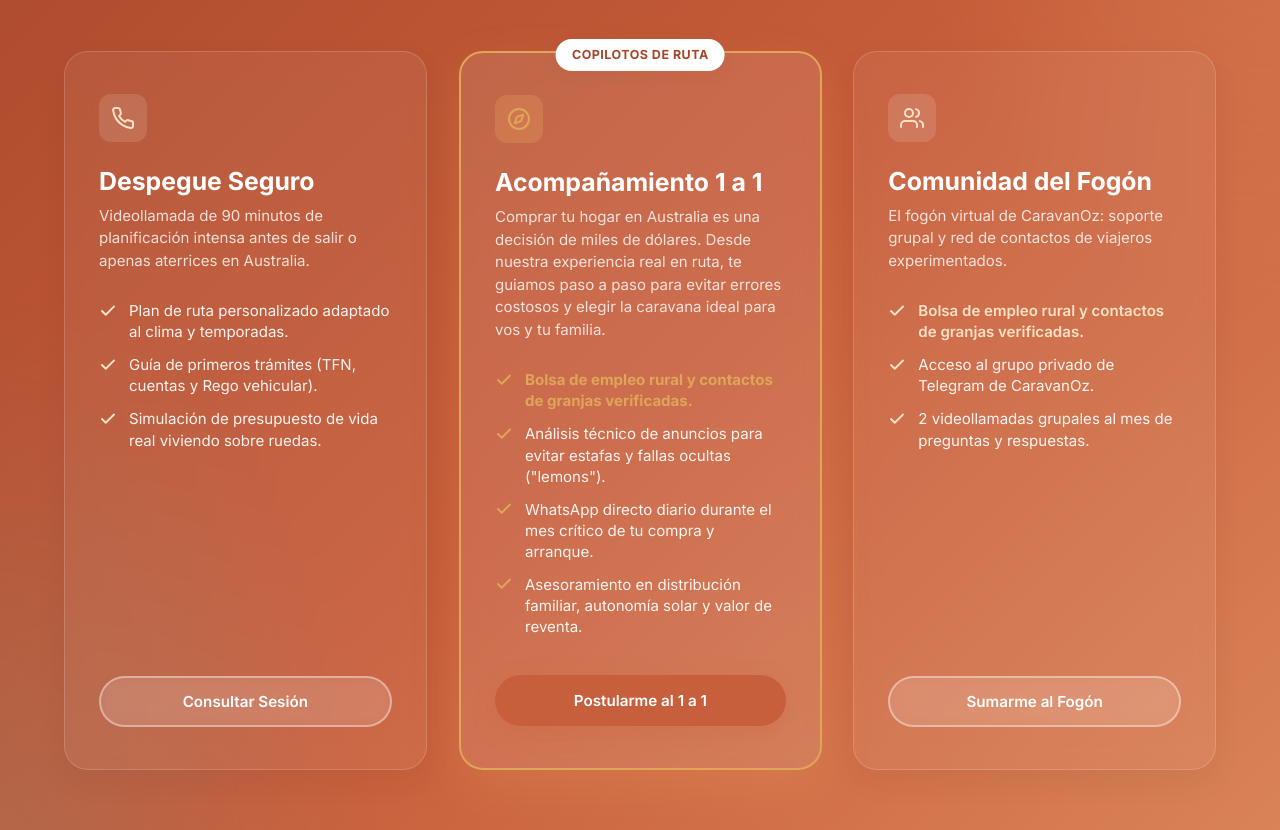
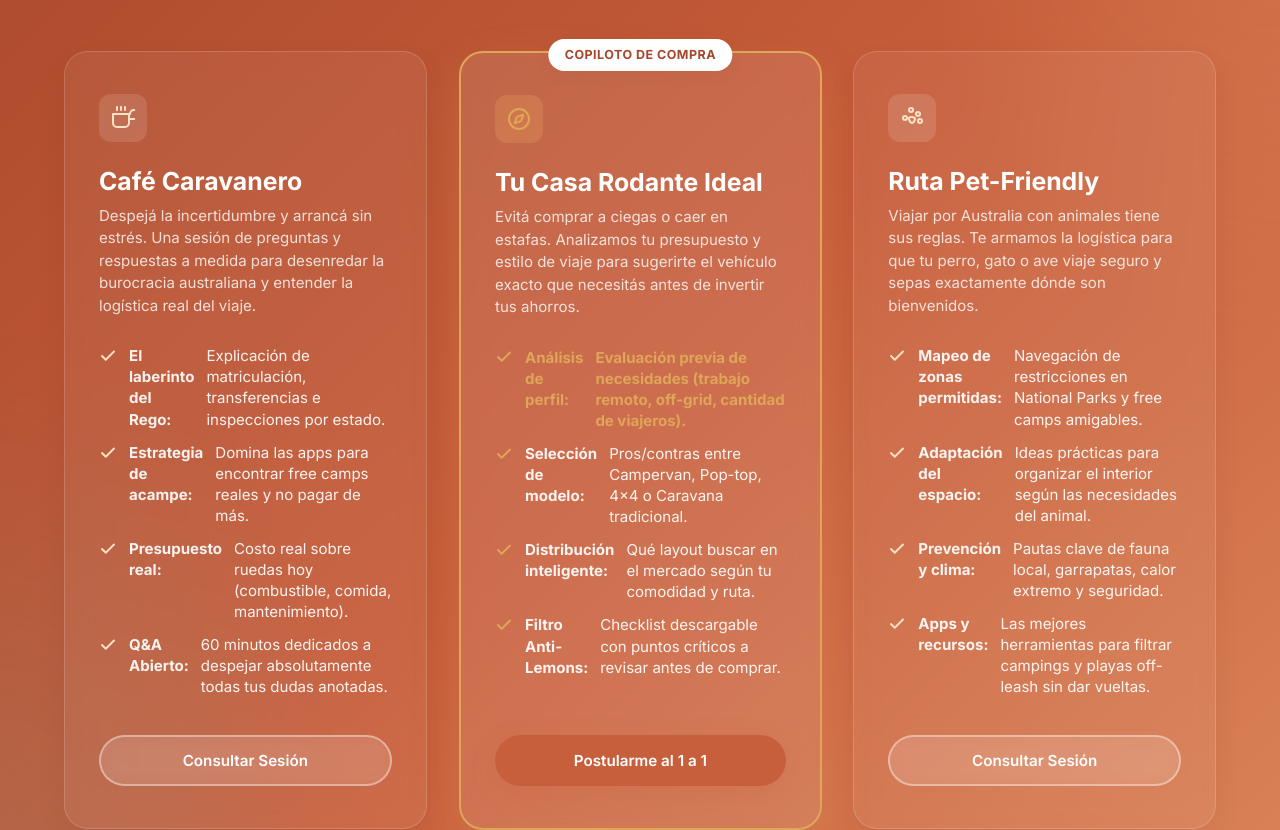
Before and after one commit to paodesign/caravanOz, a plain HTML site: page index.html in a window 1280 px wide. Shown: the part 4234-5064 px from the top of the page. Drawn offline with nearby package versions, Linux system fonts and the light colour scheme; a web font is replaced by a local one.

Commit message:
feat: restructure services section into Café Caravanero, Tu Casa Rodante Ideal, and Ruta Pet-Friendly with dynamic placeholders

```diff
--- a/index.html
+++ b/index.html
@@ -385,78 +385,86 @@
       <!-- PLAN 1 -->
       <article class="m-plan-card reveal">
         <div class="p-icon">
-          <svg viewBox="0 0 24 24" fill="none" stroke="currentColor" stroke-width="2" stroke-linecap="round" stroke-linejoin="round"><path d="M22 16.92v3a2 2 0 0 1-2.18 2 19.79 19.79 0 0 1-8.63-3.07 19.5 19.5 0 0 1-6-6 19.79 19.79 0 0 1-3.07-8.67A2 2 0 0 1 4.11 2h3a2 2 0 0 1 2 1.72 12.84 12.84 0 0 0 .7 2.81 2 2 0 0 1-.45 2.11L8.09 9.91a16 16 0 0 0 6 6l1.27-1.27a2 2 0 0 1 2.11-.45 12.84 12.84 0 0 0 2.81.7A2 2 0 0 1 22 16.92z"/></svg>
+          <svg viewBox="0 0 24 24" fill="none" stroke="currentColor" stroke-width="2" stroke-linecap="round" stroke-linejoin="round"><path d="M18 8h1a4 4 0 0 1 8 0v1a4 4 0 0 1-4 4h-5M2 8h16v9a4 4 0 0 1-4 4H6a4 4 0 0 1-4-4V8z"/><path d="M6 1v3M10 1v3M14 1v3"/></svg>
         </div>
-        <h3>Despegue Seguro</h3>
-        <p class="p-desc">Videollamada de 90 minutos de planificación intensa antes de salir o apenas aterrices en Australia.</p>
+        <h3>Café Caravanero</h3>
+        <p class="p-desc">Despejá la incertidumbre y arrancá sin estrés. Una sesión de preguntas y respuestas a medida para desenredar la burocracia australiana y entender la logística real del viaje.</p>
         <ul class="p-features">
           <li>
             <svg viewBox="0 0 24 24" fill="none" stroke="currentColor" stroke-width="2.5" stroke-linecap="round" stroke-linejoin="round"><polyline points="20 6 9 17 4 12"/></svg>
-            Plan de ruta personalizado adaptado al clima y temporadas.
+            <strong>El laberinto del Rego:</strong> Explicación de matriculación, transferencias e inspecciones por estado.
           </li>
           <li>
             <svg viewBox="0 0 24 24" fill="none" stroke="currentColor" stroke-width="2.5" stroke-linecap="round" stroke-linejoin="round"><polyline points="20 6 9 17 4 12"/></svg>
-            Guía de primeros trámites (TFN, cuentas y Rego vehicular).
+            <strong>Estrategia de acampe:</strong> Domina las apps para encontrar free camps reales y no pagar de más.
           </li>
           <li>
             <svg viewBox="0 0 24 24" fill="none" stroke="currentColor" stroke-width="2.5" stroke-linecap="round" stroke-linejoin="round"><polyline points="20 6 9 17 4 12"/></svg>
-            Simulación de presupuesto de vida real viviendo sobre ruedas.
+            <strong>Presupuesto real:</strong> Costo real sobre ruedas hoy (combustible, comida, mantenimiento).
+          </li>
+          <li>
+            <svg viewBox="0 0 24 24" fill="none" stroke="currentColor" stroke-width="2.5" stroke-linecap="round" stroke-linejoin="round"><polyline points="20 6 9 17 4 12"/></svg>
+            <strong>Q&A Abierto:</strong> 60 minutos dedicados a despejar absolutamente todas tus dudas anotadas.
           </li>
         </ul>
-        <button class="btn btn-ghost-light service-btn" data-service="despegue">Consultar Sesión</button>
+        <button class="btn btn-ghost-light service-btn" data-service="cafe">Consultar Sesión</button>
       </article>
 
       <!-- PLAN 2 (FEATURED) -->
       <article class="m-plan-card featured reveal">
-        <span class="pill">Copilotos de Ruta</span>
+        <span class="pill">Copiloto de Compra</span>
         <div class="p-icon">
           <svg viewBox="0 0 24 24" fill="none" stroke="currentColor" stroke-width="2" stroke-linecap="round" stroke-linejoin="round"><circle cx="12" cy="12" r="10"/><polygon points="16.24 7.76 14.12 14.12 7.76 16.24 9.88 9.88 16.24 7.76"/></svg>
         </div>
-        <h3>Acompañamiento 1 a 1</h3>
-        <p class="p-desc">Comprar tu hogar en Australia es una decisión de miles de dólares. Desde nuestra experiencia real en ruta, te guiamos paso a paso para evitar errores costosos y elegir la caravana ideal para vos y tu familia.</p>
+        <h3>Tu Casa Rodante Ideal</h3>
+        <p class="p-desc">Evitá comprar a ciegas o caer en estafas. Analizamos tu presupuesto y estilo de viaje para sugerirte el vehículo exacto que necesitás antes de invertir tus ahorros.</p>
         <ul class="p-features">
           <li style="font-weight: 700; color: var(--sun);">
             <svg viewBox="0 0 24 24" fill="none" stroke="currentColor" stroke-width="2.5" stroke-linecap="round" stroke-linejoin="round"><polyline points="20 6 9 17 4 12"/></svg>
-            Bolsa de empleo rural y contactos de granjas verificadas.
+            <strong>Análisis de perfil:</strong> Evaluación previa de necesidades (trabajo remoto, off-grid, cantidad de viajeros).
           </li>
           <li>
             <svg viewBox="0 0 24 24" fill="none" stroke="currentColor" stroke-width="2.5" stroke-linecap="round" stroke-linejoin="round"><polyline points="20 6 9 17 4 12"/></svg>
-            Análisis técnico de anuncios para evitar estafas y fallas ocultas ("lemons").
+            <strong>Selección de modelo:</strong> Pros/contras entre Campervan, Pop-top, 4x4 o Caravana tradicional.
           </li>
           <li>
             <svg viewBox="0 0 24 24" fill="none" stroke="currentColor" stroke-width="2.5" stroke-linecap="round" stroke-linejoin="round"><polyline points="20 6 9 17 4 12"/></svg>
-            WhatsApp directo diario durante el mes crítico de tu compra y arranque.
+            <strong>Distribución inteligente:</strong> Qué layout buscar en el mercado según tu comodidad y ruta.
           </li>
           <li>
             <svg viewBox="0 0 24 24" fill="none" stroke="currentColor" stroke-width="2.5" stroke-linecap="round" stroke-linejoin="round"><polyline points="20 6 9 17 4 12"/></svg>
-            Asesoramiento en distribución familiar, autonomía solar y valor de reventa.
+            <strong>Filtro Anti-Lemons:</strong> Checklist descargable con puntos críticos a revisar antes de comprar.
           </li>
         </ul>
-        <button class="btn btn-primary service-btn" data-service="copilotos">Postularme al 1 a 1</button>
+        <button class="btn btn-primary service-btn" data-service="compra">Postularme al 1 a 1</button>
       </article>
 
       <!-- PLAN 3 -->
       <article class="m-plan-card reveal">
         <div class="p-icon">
-          <svg viewBox="0 0 24 24" fill="none" stroke="currentColor" stroke-width="2" stroke-linecap="round" stroke-linejoin="round"><path d="M17 21v-2a4 4 0 0 0-4-4H5a4 4 0 0 0-4 4v2"/><circle cx="9" cy="7" r="4"/><path d="M23 21v-2a4 4 0 0 0-3-3.87"/><path d="M16 3.13a4 4 0 0 1 0 7.75"/></svg>
+          <svg viewBox="0 0 24 24" fill="none" stroke="currentColor" stroke-width="2" stroke-linecap="round" stroke-linejoin="round"><circle cx="11" cy="4" r="2"/><circle cx="18" cy="8" r="2"/><circle cx="20" cy="15" r="2"/><circle cx="5" cy="12" r="2"/><path d="M11 11c-1.1 0-2 .9-2 2s1.4 4 3 4 3-3 3-4-1.1-2-4-2z"/></svg>
         </div>
-        <h3>Comunidad del Fogón</h3>
-        <p class="p-desc">El fogón virtual de CaravanOz: soporte grupal y red de contactos de viajeros experimentados.</p>
+        <h3>Ruta Pet-Friendly</h3>
+        <p class="p-desc">Viajar por Australia con animales tiene sus reglas. Te armamos la logística para que tu perro, gato o ave viaje seguro y sepas exactamente dónde son bienvenidos.</p>
         <ul class="p-features">
-          <li style="font-weight: 600; color: #ffe1c4;">
+          <li>
             <svg viewBox="0 0 24 24" fill="none" stroke="currentColor" stroke-width="2.5" stroke-linecap="round" stroke-linejoin="round"><polyline points="20 6 9 17 4 12"/></svg>
-            Bolsa de empleo rural y contactos de granjas verificadas.
+            <strong>Mapeo de zonas permitidas:</strong> Navegación de restricciones en National Parks y free camps amigables.
           </li>
           <li>
             <svg viewBox="0 0 24 24" fill="none" stroke="currentColor" stroke-width="2.5" stroke-linecap="round" stroke-linejoin="round"><polyline points="20 6 9 17 4 12"/></svg>
-            Acceso al grupo privado de Telegram de CaravanOz.
+            <strong>Adaptación del espacio:</strong> Ideas prácticas para organizar el interior según las necesidades del animal.
           </li>
           <li>
             <svg viewBox="0 0 24 24" fill="none" stroke="currentColor" stroke-width="2.5" stroke-linecap="round" stroke-linejoin="round"><polyline points="20 6 9 17 4 12"/></svg>
-            2 videollamadas grupales al mes de preguntas y respuestas.
+            <strong>Prevención y clima:</strong> Pautas clave de fauna local, garrapatas, calor extremo y seguridad.
+          </li>
+          <li>
+            <svg viewBox="0 0 24 24" fill="none" stroke="currentColor" stroke-width="2.5" stroke-linecap="round" stroke-linejoin="round"><polyline points="20 6 9 17 4 12"/></svg>
+            <strong>Apps y recursos:</strong> Las mejores herramientas para filtrar campings y playas off-leash sin dar vueltas.
           </li>
         </ul>
-        <button class="btn btn-ghost-light service-btn" data-service="fogon">Sumarme al Fogón</button>
+        <button class="btn btn-ghost-light service-btn" data-service="pets">Consultar Sesión</button>
       </article>
     </div>
   </div>
@@ -580,9 +588,9 @@
       <div class="form-group">
         <label for="mService">Servicio de interés</label>
         <select id="mService" required>
-          <option value="despegue">Despegue Seguro — Videollamada 90 min</option>
-          <option value="copilotos">Acompañamiento 1 a 1 — Copilotos de Ruta</option>
-          <option value="fogon">Comunidad del Fogón — Soporte Grupal</option>
+          <option value="cafe">Café Caravanero — Logística y Dudas Generales</option>
+          <option value="compra">Tu Casa Rodante Ideal — Asesoría de Compra</option>
+          <option value="pets">Ruta Pet-Friendly — Viajar con Mascotas</option>
         </select>
       </div>
       <div class="form-group">
--- a/js/main.js
+++ b/js/main.js
@@ -833,15 +833,38 @@
 
     if (!modal || !form) return;
 
+    // Helper para actualizar el placeholder de consulta según el servicio seleccionado
+    function updatePlaceholder(serviceValue) {
+      var messageInput = document.getElementById('mMessage');
+      if (!messageInput) return;
+      if (serviceValue === 'cafe') {
+        messageInput.placeholder = '¿Cuáles son tus principales dudas sobre trámites, Rego o logística en Australia?';
+      } else if (serviceValue === 'compra') {
+        messageInput.placeholder = '¿Cuál es tu presupuesto estimado para el vehículo y qué tipo de ruta o viaje tenés en mente?';
+      } else if (serviceValue === 'pets') {
+        messageInput.placeholder = 'Contanos sobre tu mascota (perro, gato, etc.) y qué dudas tenés sobre la convivencia y campings en ruta.';
+      } else {
+        messageInput.placeholder = '¿Cuándo viajas? ¿Qué tipo de caravana estás buscando?';
+      }
+    }
+
+    // Escuchar cambios manuales en el desplegable
+    if (select) {
+      select.addEventListener('change', function () {
+        updatePlaceholder(select.value);
+      });
+    }
+
     // Escuchar clicks en toda la tarjeta del servicio para abrir el modal
     document.querySelectorAll('.m-plan-card').forEach(function (card) {
       card.addEventListener('click', function () {
         var btn = card.querySelector('.service-btn');
-        var serviceType = btn ? btn.getAttribute('data-service') : 'copilotos';
+        var serviceType = btn ? btn.getAttribute('data-service') : 'compra';
         if (select) {
-          if (serviceType === 'despegue') select.value = 'despegue';
-          else if (serviceType === 'copilotos') select.value = 'copilotos';
-          else if (serviceType === 'fogon') select.value = 'fogon';
+          if (serviceType === 'cafe') select.value = 'cafe';
+          else if (serviceType === 'compra') select.value = 'compra';
+          else if (serviceType === 'pets') select.value = 'pets';
+          updatePlaceholder(select.value);
         }
 
         // Resetear mensajes anteriores del formulario al abrir
```
